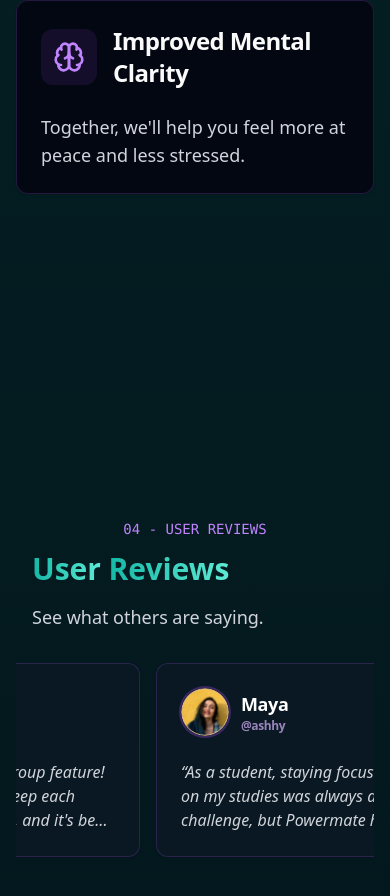
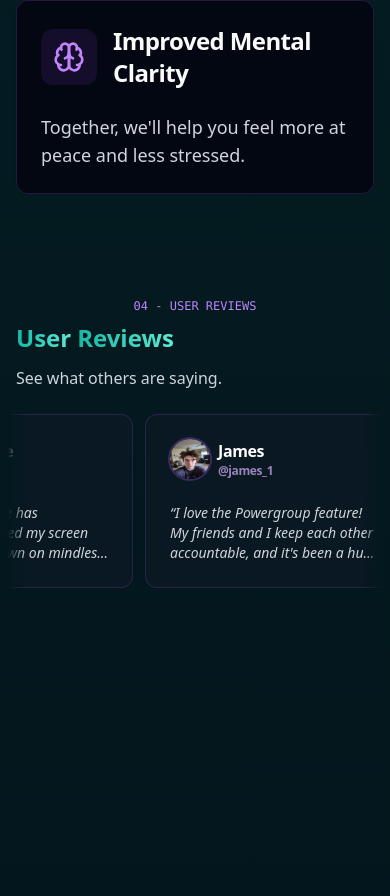
Before and after one commit to Pheonixrog/powermate, a Next.js app: page / in a window 390 px wide. Shown: the part 5837-6733 px from the top of the page. Built offline with nearby package versions, Linux system fonts and the light colour scheme; a web font is replaced by a local one.

Commit message:
updated the site completey

```diff
--- a/src/components/UserReviews.tsx
+++ b/src/components/UserReviews.tsx
@@ -49,6 +49,17 @@ const reviews = [
 export function UserReviews() {
   const scrollRef = useRef<HTMLDivElement>(null)
   const [isVisible, setIsVisible] = useState(false)
+  const [isMobile, setIsMobile] = useState(false)
+
+  useEffect(() => {
+    // Check if mobile on mount and on resize
+    const checkMobile = () => {
+      setIsMobile(window.innerWidth < 640)
+    }
+    checkMobile()
+    window.addEventListener('resize', checkMobile)
+    return () => window.removeEventListener('resize', checkMobile)
+  }, [])
 
   useEffect(() => {
     const scrollContainer = scrollRef.current
@@ -65,23 +76,35 @@ export function UserReviews() {
 
     const scroll = () => {
       if (isVisible && scrollContainer) {
-        if (scrollContainer.scrollLeft >= scrollContainer.scrollWidth - scrollContainer.clientWidth) {
-          scrollContainer.scrollLeft = 0
+        const maxScroll = scrollContainer.scrollWidth - scrollContainer.clientWidth
+
+        if (scrollContainer.scrollLeft >= maxScroll) {
+          // Smooth reset to start
+          scrollContainer.scrollTo({
+            left: 0,
+            behavior: 'smooth'
+          })
         } else {
-          scrollContainer.scrollLeft += 2 // Reduced speed for smoother scrolling
+          // Smooth scroll
+          scrollContainer.scrollTo({
+            left: scrollContainer.scrollLeft + 1,
+            behavior: 'auto'
+          })
         }
       }
     }
 
-    const intervalId = setInterval(scroll, 30) // Increased frequency for smoother motion
+    // Adjust interval based on device type
+    const intervalId = setInterval(scroll, isMobile ? 50 : 30)
+
     return () => {
       clearInterval(intervalId)
       observer.disconnect()
     }
-  }, [isVisible])
+  }, [isVisible, isMobile])
 
   const cardVariants = {
-    hidden: { opacity: 0, x: 50 },
+    hidden: { opacity: 0, x: 20 },
     visible: (index: number) => ({
       opacity: 1,
       x: 0,
@@ -94,30 +117,37 @@ export function UserReviews() {
   }
 
   return (
-    <FullScreenSection id="reviews">
-      <div className="container mx-auto px-4 py-8 md:py-16">
-        <div className="max-w-4xl mx-auto text-center px-4">
+
+      <div className="container mx-auto px-2  py-6  md:py-16">
+        <div className="max-w-4xl mx-auto text-center px-2 sm:px-4">
           <motion.div
             initial={{ opacity: 0, y: 20 }}
             whileInView={{ opacity: 1, y: 0 }}
             transition={{ duration: 0.5 }}
           >
-            <span className="text-purple-400 text-sm font-mono mb-3 md:mb-4 block">04 - USER REVIEWS</span>
+            <span className="text-purple-400 text-xs sm:text-sm font-mono mb-2 sm:mb-3 md:mb-4 block">04 - USER REVIEWS</span>
             <EnhancedTypography
               text="User Reviews"
-              className="text-3xl sm:text-4xl md:text-5xl lg:text-7xl font-bold mb-4 md:mb-6"
+              className="text-2xl sm:text-3xl md:text-5xl lg:text-7xl font-bold mb-3 sm:mb-4 md:mb-6"
               gradient={true}
             />
             <EnhancedTypography
               text="See what others are saying."
-              className="text-lg sm:text-xl md:text-2xl mb-8 md:mb-12 text-gray-300"
+              className="text-base sm:text-lg md:text-2xl mb-6 sm:mb-8 md:mb-12 text-gray-300"
             />
           </motion.div>
         </div>
 
+        <div
+          className="relative w-full overflow-hidden"
+          style={{
+            maskImage: 'linear-gradient(to right, transparent, black 5%, black 95%, transparent)',
+            WebkitMaskImage: 'linear-gradient(to right, transparent, black 5%, black 95%, transparent)'
+          }}
+        >
           <motion.div
             ref={scrollRef}
-          className="flex overflow-x-hidden gap-4 sm:gap-6 md:gap-8 pb-4 md:pb-8 max-w-[calc(100vw-2rem)] sm:max-w-[calc(100vw-4rem)] md:max-w-6xl mx-auto"
+            className="flex gap-3 sm:gap-4 md:gap-8 pb-4 md:pb-8 overflow-x-hidden"
             initial="hidden"
             whileInView="visible"
             viewport={{ once: false, margin: "-100px" }}
@@ -125,33 +155,34 @@ export function UserReviews() {
             {reviews.concat(reviews).map((review, index) => (
               <motion.div
                 key={index}
-              className="flex-none w-[280px] sm:w-[320px] md:w-96"
+                className="flex-none w-[260px] sm:w-[320px] md:w-96"
                 variants={cardVariants}
                 custom={index}
                 whileHover={{ scale: 1.02 }}
                 transition={{ duration: 0.2 }}
               >
-              <Card className="bg-gray-900/50 backdrop-blur-sm border-purple-500/20 hover:border-purple-400/40 transition-all duration-300 h-auto sm:h-64">
+                <Card className="bg-gray-900/50 backdrop-blur-sm border-purple-500/20 hover:border-purple-400/40 transition-all duration-300 h-full">
                   <CardHeader>
-                  <CardTitle className="flex items-center gap-3 sm:gap-4 md:gap-6">
-                    <Avatar className="w-12 h-12 sm:w-14 sm:h-14 md:w-16 md:h-16 ring-2 sm:ring-4 ring-purple-500/30">
+                    <CardTitle className="flex items-center gap-2 sm:gap-4">
+                      <Avatar className="w-10 h-10 sm:w-14 sm:h-14 md:w-16 md:h-16 ring-2 sm:ring-4 ring-purple-500/30">
                         <AvatarImage src={review.avatar} alt={review.name} />
                         <AvatarFallback>{review.name.charAt(0)}</AvatarFallback>
                       </Avatar>
                       <div>
-                      <div className="text-lg sm:text-xl font-semibold text-white">{review.name}</div>
+                        <div className="text-base sm:text-lg md:text-xl font-semibold text-white">{review.name}</div>
                         <div className="text-xs sm:text-sm text-purple-300/70">{review.username}</div>
                       </div>
                     </CardTitle>
                   </CardHeader>
                   <CardContent>
-                  <p className="text-base sm:text-lg text-gray-300 italic line-clamp-3">&ldquo;{review.content}&rdquo;</p>
+                    <p className="text-sm sm:text-base md:text-lg text-gray-300 italic line-clamp-3">&ldquo;{review.content}&rdquo;</p>
                   </CardContent>
                 </Card>
               </motion.div>
             ))}
           </motion.div>
         </div>
-    </FullScreenSection>
+      </div>
+
   )
 }
```
Lines whose indentation alone changed are shown as unchanged.
